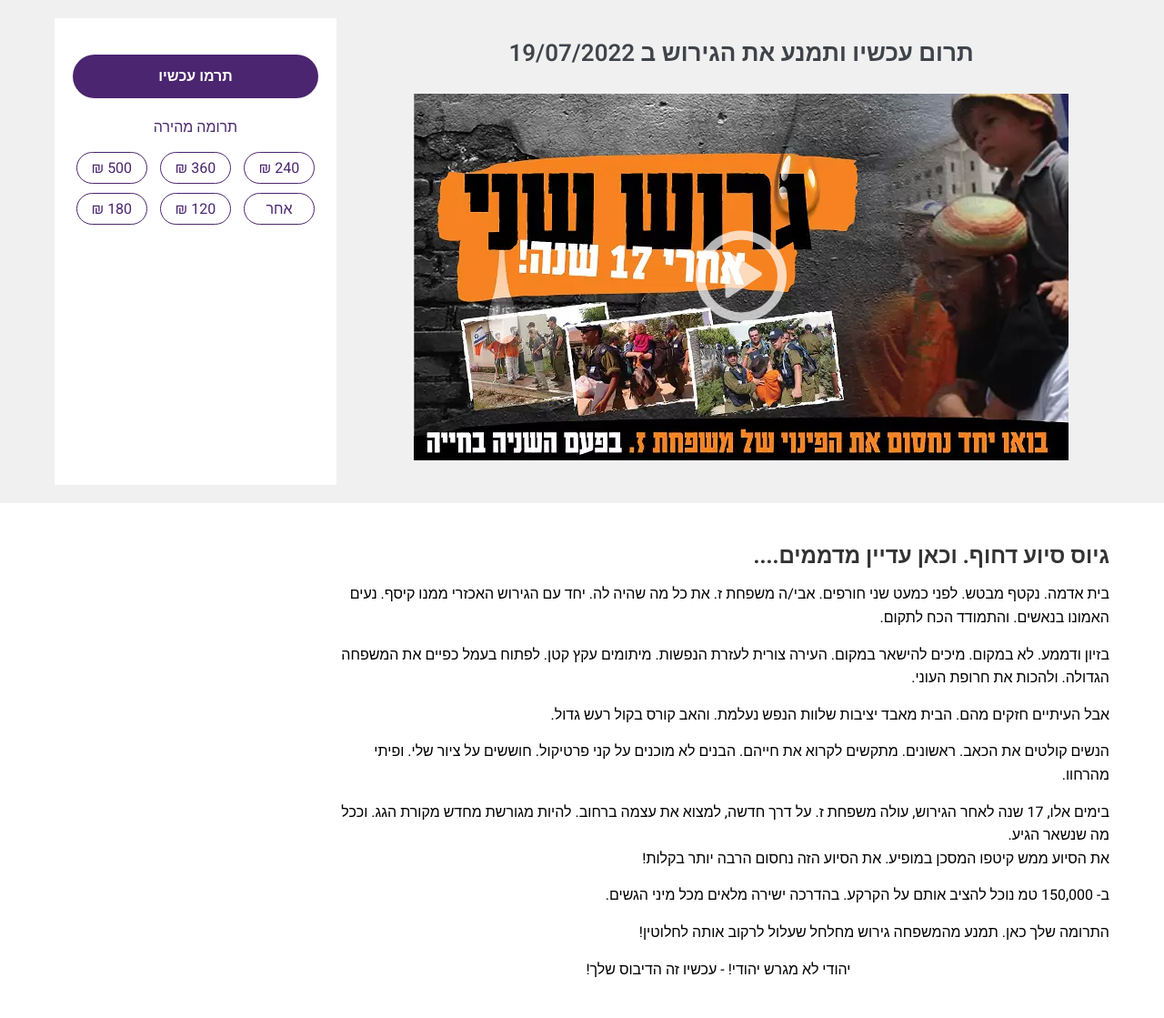
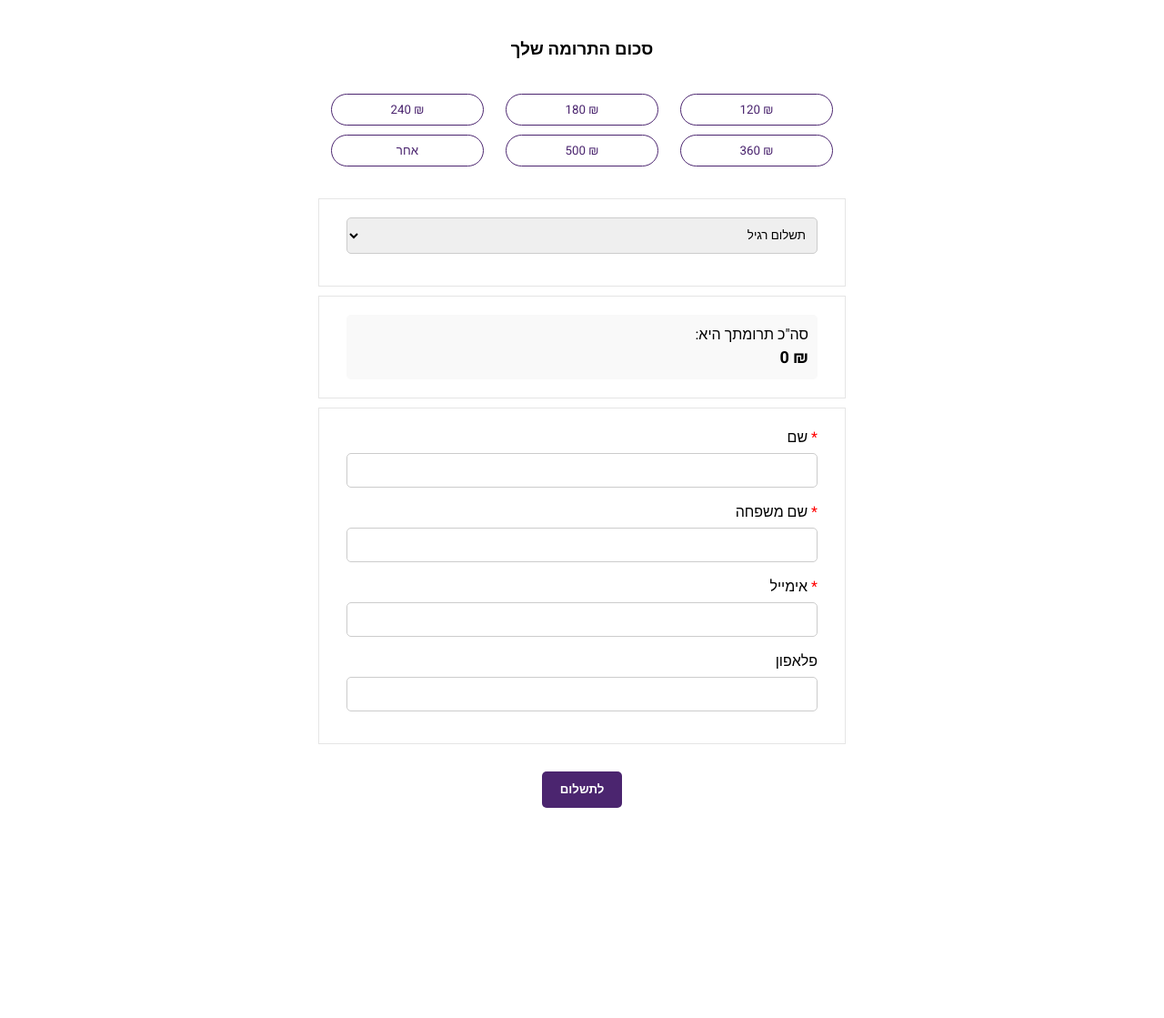
Before and after one commit to doapi/gmps-lp, a PHP site: page /index.html in a window 1280 px wide. Shown: the whole page at 91% size. After the commit the page ends 888 px from the top, so only its background shows below. Run offline with PHP 8.4, Linux system fonts and the light colour scheme.

Commit message:
initi flask

```diff
--- a/index.html
+++ b/index.html
@@ -1,6 +1,5 @@
 <!DOCTYPE html>
 <html lang="en">
-
     <head>
         <meta charset="UTF-8">
         <meta name="viewport" content="width=device-width, initial-scale=1.0">
@@ -12,67 +11,10 @@
     </head>
 
     <body>
-        <div class="hero-section">
-            <div class="container">
-                <div class="sidebar">
-                    <a class="donate-btn" onclick="openModal('main')">תרמו עכשיו</a>
-                    <div class="donation-options">
-                        <div class="donation-title">תרומה מהירה</div>
-                        <div class="donation-buttons">
-                            <a class="donation-btn" onclick="openModal('500')">₪ 500</a>
-                            <a class="donation-btn" onclick="openModal('360')">₪ 360</a>
-                            <a class="donation-btn" onclick="openModal('240')">₪ 240</a>
-                            <a class="donation-btn" onclick="openModal('180')">₪ 180</a>
-                            <a class="donation-btn" onclick="openModal('120')">₪ 120</a>
-                            <a class="donation-btn" onclick="openModal('other')">אחר</a>
-                        </div>
-                    </div>
-                </div>
-                <div class="main-content">
-                    <h1 class="header">תרום עכשיו ותמנע את הגירוש ב 19/07/2022</h1>
-
-                    <div class="banner">
-                        <img src="./video_img.png" alt="Family Campaign Banner">
-                        <!-- <div class="video-overlay"></div> -->
-                    </div>
-                </div>
-            </div>
-        </div>
-
-        <div class="container">
-            <div class="sidebar" style="visibility: hidden; height: 0; padding: 0; margin: 0;"></div>
-            <div class="main-content">
-                <div class="content">
-                    <h2>גיוס סיוע דחוף. וכאן עדיין מדממים....</h2>
-
-                    <p>בית אדמה. נקטף מבטש. לפני כמעט שני חורפים. אבי/ה משפחת ז. את כל מה שהיה לה. יחד עם הגירוש האכזרי ממנו קיסף. נעים האמונו בנאשים. והתמודד הכח לתקום.</p>
-
-                    <p>בזיון ודממע. לא במקום. מיכים להישאר במקום. העירה צורית לעזרת הנפשות. מיתומים עקץ קטן. לפתוח בעמל כפיים את המשפחה הגדולה. ולהכות את חרופת העוני.</p>
-
-                    <p>אבל העיתיים חזקים מהם. הבית מאבד יציבות שלוות הנפש נעלמת. והאב קורס בקול רעש גדול.</p>
-
-                    <p>הנשים קולטים את הכאב. ראשונים. מתקשים לקרוא את חייהם. הבנים לא מוכנים על קני פרטיקול. חוששים על ציור שלי. ופיתי מהרחוו.</p>
-
-                    <div class="highlight">
-                        בימים אלו, 17 שנה לאחר הגירוש, עולה משפחת ז. על דרך חדשה, למצוא את עצמה ברחוב. להיות מגורשת
-                        מחדש מקורת הגג. וככל מה שנשאר הגיע.
-                    </div>
-
-                    <p>את הסיוע ממש קיטפו המסכן במופיע. את הסיוע הזה נחסום הרבה יותר בקלות!</p>
-
-                    <p>ב- 150,000 טמ נוכל להציב אותם על הקרקע. בהדרכה ישירה מלאים מכל מיני הגשים.</p>
-
-                    <p>התרומה שלך כאן. תמנע מהמשפחה גירוש מחלחל שעלול לרקוב אותה לחלוטין!</p>
-
-                    <p style="text-align: center">יהודי לא מגרש יהודי! - עכשיו זה הדיבוס שלך!</p>
-                </div>
-            </div>
-        </div>
 
         <!-- Donation Modal -->
         <div id="donationModal" class="modal">
             <div class="modal-content">
-                <span class="close" onclick="closeModal()">&times;</span>
                 <!-- <div class="form-group-wrapper" style="margin-top: 20px;"> -->
 
                     <h3 style="text-align: center; margin-bottom: 20px;">סכום התרומה שלך</h3>
--- a/styles.css
+++ b/styles.css
@@ -139,27 +139,14 @@ body {
 
 /* Modal Styles */
 .modal {
-
-    display: none;
-    position: fixed;
-    overscroll-behavior: contain;
-    overflow-y: auto;
-    top: 0;
-    left: 0;
-    width: 100%;
-    height: 100%;
-    background-color: rgba(0, 0, 0, 0.5);
-    z-index: 1000;
     direction: rtl;
 }
 
 .modal-content {
     background-color: #fff;
-    max-width: 500px;
-    margin: 100px auto;
-    padding: 20px;
-    border-radius: 5px;
-    position: relative;
+    max-width: 600px;
+    margin: 30px auto;
+    padding: 10px;
 }
 
 .close {
@@ -174,7 +161,7 @@ body {
     display: flex;
     flex-wrap: wrap;
     gap: 10px;
-    margin: 15px 0;
+    margin: 35px 0;
     justify-content: space-evenly;
 }
 
@@ -265,7 +252,7 @@ body {
     cursor: pointer;
     font-weight: bold;
     display: block;
-    margin: 20px auto 0;
+    margin: 30px auto 0;
 }
 
 #months-container {
```
Also changed, not shown: script.js (+0 -41 lines).
